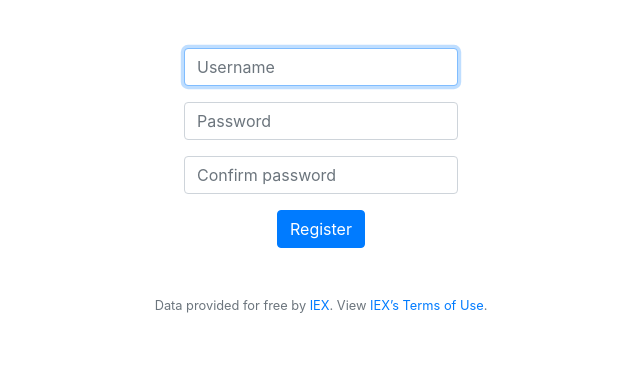
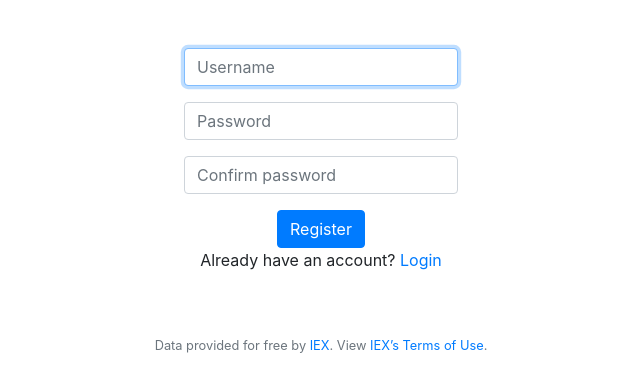
Before and after one commit to moostofa/finance, a Flask app: page /register in a window 1280 px wide. Shown: the part 76-468 px from the top of the page, without its empty margins (319-959 px from the left). Run offline with Flask 2, Linux system fonts and the light colour scheme; data comes from the database, SQL or seed files in the repository; some libraries are stand-ins or nearby versions.

Commit message:
added register link to login page & login link to register page

```diff
--- a/templates/login.html
+++ b/templates/login.html
@@ -14,4 +14,5 @@
         </div>
         <button class="btn btn-primary" type="submit">Log In</button>
     </form>
+    <p>Don't have an account? <a href="/register">Register</a></p>
 {% endblock %}
--- a/templates/register.html
+++ b/templates/register.html
@@ -17,4 +17,5 @@
         </div>
         <button class="btn btn-primary" type="submit">Register</button>
     </form>
+    <p>Already have an account? <a href="/login">Login</a></p>
 {% endblock %}
```
